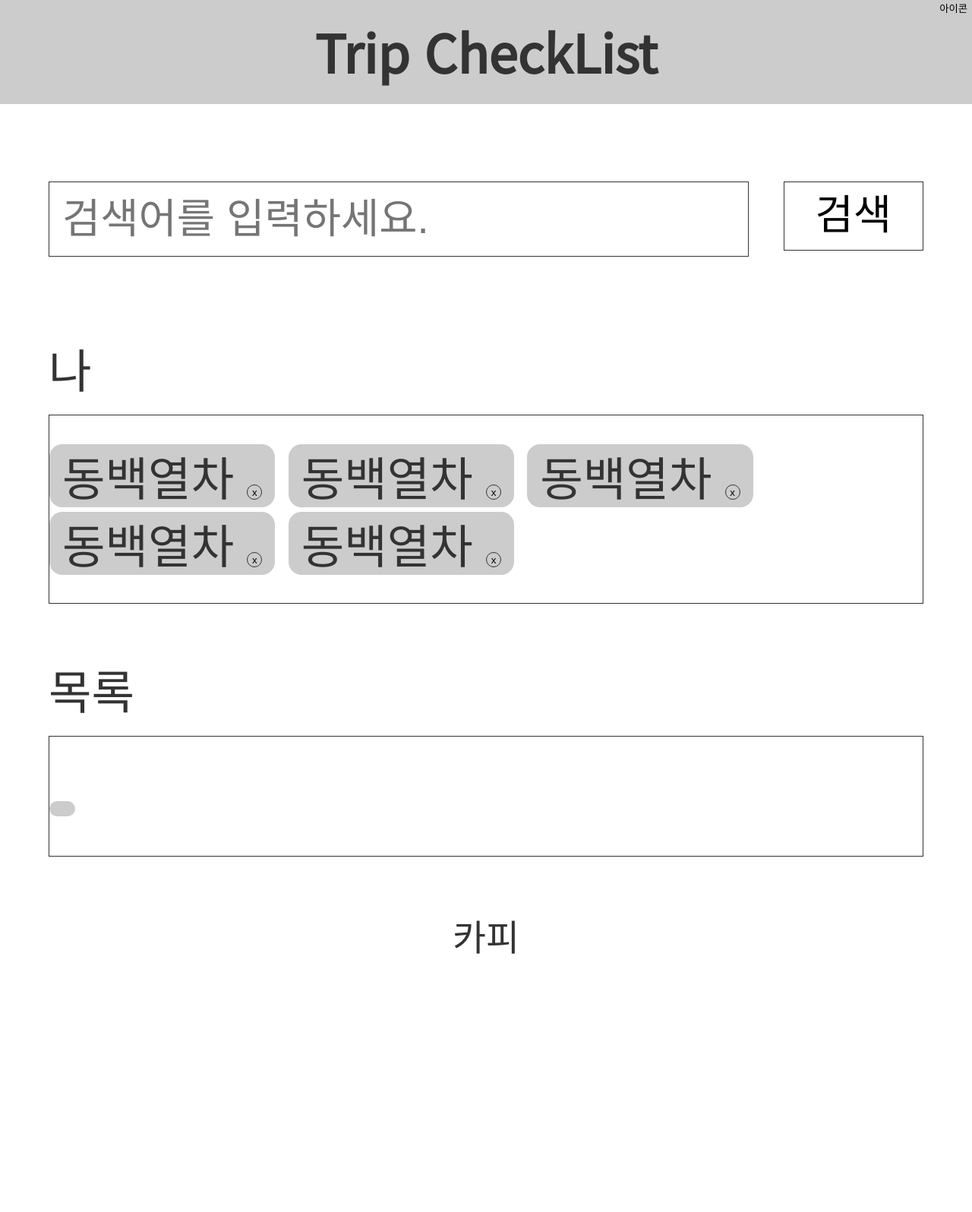
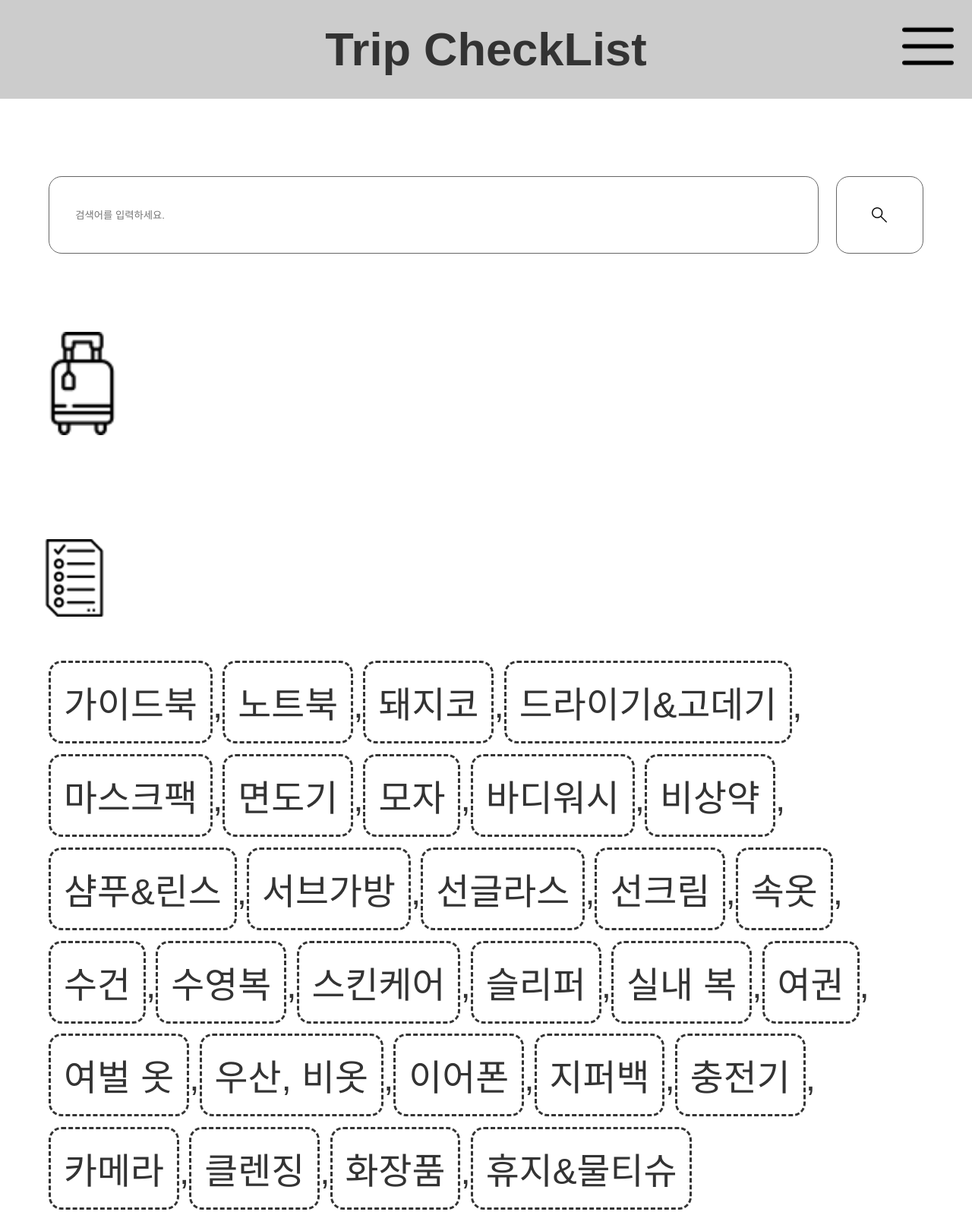
Before and after one commit to leeyoonseo/trip_checklist, a plain HTML site: page index.html in a window 1280 px wide. Shown: the top 1596 px of the page at 76% size. Before the commit the page ends 1266 px from the top, so only its background shows below. Drawn offline with Linux system fonts and the light colour scheme.

Commit message:
아이콘 추가, 파일 네이밍 수정, 스타일 수정, json수정, js 작업 중

```diff
--- /dev/null
+++ b/assest/css/common.scss
@@ -0,0 +1,169 @@
+@charset "utf-8";
+@import "_variables.scss";
+
+ul, ol, li { margin:0; padding:0; list-style:none; }
+button{ cursor:pointer; }
+
+.hidden{
+    position:absolute;
+    padding:0;
+    margin:-1px;
+    width:1px;
+    height:1px;
+    border:0;
+    clip:rect(0 0 0 0);
+    overflow:hidden;
+}
+
+body{
+    margin:0;
+    padding:0;
+    font-size:get-vw(14px);
+    color:#333;
+    font-family:sans-serif, 'Noto Sans KR';
+}
+
+header{
+    position:relative;
+    padding:get-vw(10px) 5%;
+    line-height:1;
+    text-align:center;
+    background-color:#ccc;
+}
+
+section{
+    margin:0 5%;
+}
+
+.app__title{
+    margin:0;
+    font-size:get-vw(18px);
+    color:#333;
+}
+
+.menu__button{
+    padding:0;
+    position:absolute;
+    top:get-vw(8px);
+    right:get-vw(7px);
+    width:get-vw(20px);
+    height:get-vw(20px);
+    border:none;
+    background:url(../img/icon_menu.png)no-repeat;
+    background-size:100% 100%;
+}
+
+
+.app__search{
+    margin:get-vw(30px) 0;
+}
+
+.app__search:after{
+    @extend %clearfix;
+}
+
+.search__input{
+    float:left;
+    padding:get-vw(5px) get-vw(10px);
+    width:88%;
+    height:get-vw(30px);
+    line-height:1;
+    border:1px solid #666;
+    border-radius:get-vw(5px);
+    box-sizing:border-box;
+    outline:none;
+}
+
+.search__button{
+    margin-left:2%;
+    float:left;
+    padding:get-vw(5px);
+    width:10%;
+    height:get-vw(30px);
+    line-height:1;
+    color:#666;
+    border:1px solid #666;
+    border-radius:get-vw(5px);
+    background:url(../img/icon_search.png)no-repeat;
+    background-size:20px 20px;
+    background-position:center;
+    box-sizing:border-box;
+    outline:none;
+}
+
+.list__wrap{
+    margin:get-vw(5px) 0;
+    padding:get-vw(10px) 0;
+}
+
+.app__mylist{
+
+}
+
+.mylist__icon{
+    position:relative;
+    left:-(get-vw(7px));
+    display:block;
+    width:get-vw(40px);
+    height:get-vw(40px);
+    background:url(../../assest/img/icon_baggage.png)no-repeat;
+    background-size:100% 100%;
+}
+
+.app__list{
+    margin-top:get-vw(15px);
+}
+
+.list__icon{
+    position:relative;
+    left:-(get-vw(5px));
+    display:block;
+    width:get-vw(30px);
+    height:get-vw(30px);
+    background:url(../../assest/img/icon_list.png)no-repeat;
+    background-size:100% 100%;
+}
+
+.list__items{
+    position:relative;
+    margin:get-vw(2px) 0;
+    display:inline-block;
+    padding:get-vw(5px);
+    border:get-vw(1px) dashed #333;
+    border-radius:get-vw(5px);
+
+    &:hover{
+        color:#fff;
+        background:#666;
+    }
+}
+
+.add__button{
+    position:absolute;
+    top:0;
+    lefT:0;
+    width:100%;
+    height:100%;
+    background:none;
+    border:none;
+    outline:none;
+}
+
+.close__button{
+    padding:0;
+    position:relative;
+    top:get-vw(3px);
+    width:get-vw(17px);
+    height:get-vw(17px);
+    background:url(../img/icon_close.png)no-repeat;
+    background-size:100% 100%;
+    border:none;
+    outline:none;
+}
+
+footer{
+    margin-top:get-vw(20px);
+    text-align:center;
+    font-size:get-vw(12px);
+    color:#666;
+}
--- a/assest/index.scss
+++ /dev/null
@@ -1,108 +0,0 @@
-@charset "utf-8";
-@import "_variables.scss";
-
-ul, ol, li { margin:0; padding:0; list-style:none; }
-button{ cursor:pointer; }
-.hidden{
-    position:absolute;
-    padding:0;
-    margin:-1px;
-    width:1px;
-    height:1px;
-    border:0;
-    clip:rect(0 0 0 0);
-    overflow:hidden;
-}
-
-body{
-    margin:0;
-    padding:0;
-    font-size:get-vw(18px);
-    color:#333;
-    font-family: 'Noto Sans KR', sans-serif;
-}
-
-header{
-    position:relative;
-    padding:get-vw(10px) 5%;
-    line-height:1;
-    text-align:center;
-    background-color:#ccc;
-}
-
-section{
-    margin:0 5%;
-}
-
-.app__title{
-    margin:0;
-    font-size:get-vw(20px);
-    color:#333;
-}
-
-.app__edit{
-    position:absolute;
-    top:0;
-    right:0;
-    border:none;
-    background:none;
-}
-
-
-.app__search{
-    margin:get-vw(30px) 0;
-}
-
-.app__search:after{
-    @extend %clearfix;
-}
-
-.search__input{
-    float:left;
-    padding:get-vw(5px);
-    width:80%;
-    font-size:get-vw(16px);
-    line-height:1;
-    border:1px solid #333;
-    box-sizing:border-box;
-}
-
-.search__button{
-    margin-left:4%;
-    float:left;
-    padding:get-vw(5px);
-    width:16%;
-    font-size:get-vw(16px);
-    line-height:1;
-    border:1px solid #333;
-    background:none;
-    box-sizing:border-box;
-}
-
-.list__wrap{
-    margin:get-vw(5px) 0 get-vw(20px) 0;
-    padding:get-vw(10px) 0;
-    border:1px solid #333;
-}
-
-.list__items{
-    display:inline-block;
-    padding:get-vw(3px) get-vw(5px);
-    line-height:1;
-    background:#ccc;
-    border-radius:get-vw(5px);
-}
-
-.close__button{
-    padding:0;
-    width:20px;
-    height:20px;
-    background:none;
-    border-radius:50%;
-    border:1px solid #333;
-}
-
-footer{
-    font-size:get-vw(14px);
-    text-align:center;
-}
--- /dev/null
+++ b/assest/js/index.js
@@ -0,0 +1,99 @@
+'use strict';
+
+var TripCheckList = (function(){
+    console.log('TripCheckList');
+
+    // [TODO]
+    // 1.starage에 저장
+    // 2.데이터가 있을 경우 사용
+    var _data = [{"id":"C01","checked":false,"name":"여벌 옷"},{"id":"C02","checked":false,"name":"실내 복"},{"id":"C03","checked":false,"name":"수영복"},{"id":"C04","checked":false,"name":"모자"},{"id":"C05","checked":false,"name":"슬리퍼"},{"id":"C06","checked":false,"name":"샴푸&린스"},{"id":"C07","checked":false,"name":"바디워시"},{"id":"C08","checked":false,"name":"클렌징"},{"id":"C09","checked":false,"name":"스킨케어"},{"id":"C010","checked":false,"name":"마스크팩"},{"id":"C011","checked":false,"name":"드라이기&고데기"},{"id":"C012","checked":false,"name":"수건"},{"id":"C013","checked":false,"name":"화장품"},{"id":"C014","checked":false,"name":"여권"},{"id":"C015","checked":false,"name":"휴지&물티슈"},{"id":"C016","checked":false,"name":"카메라"},{"id":"C017","checked":false,"name":"충전기"},{"id":"C018","checked":false,"name":"노트북"},{"id":"C019","checked":false,"name":"선글라스"},{"id":"C020","checked":false,"name":"선크림"},{"id":"C021","checked":false,"name":"우산, 비옷"},{"id":"C022","checked":false,"name":"이어폰"},{"id":"C023","checked":false,"name":"비상약"},{"id":"C024","checked":false,"name":"서브가방"},{"id":"C025","checked":false,"name":"지퍼백"},{"id":"C026","checked":false,"name":"속옷"},{"id":"C027","checked":false,"name":"면도기"},{"id":"C028","checked":false,"name":"가이드북"},{"id":"C029","checked":false,"name":"돼지코"}];
+    // var _data = [{"id":"C01","checked":false,"item":"여벌 옷"},{"id":"C02","checked":false,"item":"실내 복"},{"id":"C03","checked":false,"item":"수영복"},{"id":"C04","checked":false,"item":"모자"},{"id":"C05","checked":false,"item":"슬리퍼"},{"id":"C06","checked":false,"item":"샴푸&린스"},{"id":"C07","checked":false,"item":"바디워시"},{"id":"C08","checked":false,"item":"클렌징"},{"id":"C09","checked":false,"item":"스킨케어"},{"id":"C010","checked":false,"item":"마스크팩"},{"id":"C011","checked":false,"item":"드라이기&고데기"},{"id":"C012","checked":false,"item":"수건"},{"id":"C013","checked":false,"item":"화장품"},{"id":"C014","checked":false,"item":"여권"},{"id":"C015","checked":false,"item":"휴지&물티슈"},{"id":"C016","checked":false,"item":"카메라"},{"id":"C017","checked":false,"item":"충전기"},{"id":"C018","checked":false,"item":"노트북"},{"id":"C019","checked":false,"item":"선글라스"},{"id":"C020","checked":false,"item":"선크림"},{"id":"C021","checked":false,"item":"우산, 비옷"},{"id":"C022","checked":false,"item":"이어폰"},{"id":"C023","checked":false,"item":"비상약"},{"id":"C024","checked":false,"item":"서브가방"},{"id":"C025","checked":false,"item":"지퍼백"},{"id":"C026","checked":false,"item":"속옷"},{"id":"C027","checked":false,"item":"면도기"},{"id":"C028","checked":false,"item":"가이드북"},{"id":"C029","checked":false,"item":"돼지코"},];
+    _data = _data.sort(function(a, b){
+        return a.name < b.name ? -1 : a.name > b.name ? 1 : 0;
+
+        // [TODO]
+        // 내림차순, 오름차순 정렬 만들기
+        // return a.name > b.name ? -1 : a.name < b.name ? 1 : 0;
+    });
+
+    console.log(_data)
+
+    var init = function(){
+
+        // [TODO] 검색기능구현
+        var searchInput = document.querySelector('.search__input');
+        var myList = document.querySelector('.app__mylist .list__wrap');
+        var list = document.querySelector('.app__list .list__wrap');
+        var myListArr = [];
+        var listArr = [];
+
+        searchInput.focus();
+
+        // [TODO]
+        // 1.데이터 그리기
+
+        var myListIndex = 0;
+        var listIndex = 0;
+
+        for(var i = 0; i < _data.length; i++){
+            // 내꺼
+            if(_data[i].checked){
+                // console.log('true');
+                myListArr.push(createMyListHTML(_data[i]));
+
+            // 리스트
+            }else{
+                listArr.push(createListHTML(_data[i]));
+            }
+        }
+
+        // [TODO] 리스트들이 없을때, 있을때 안내
+        if(!myListArr.length){}else{
+            myList.innerHTML = myListArr;
+        }
+        if(!listArr.length){}else{
+            list.innerHTML = listArr;
+        }
+    };
+
+    // [TODO] id값은 랜덤으로
+
+    function createListHTML(data){
+        var id = '';
+        var item = '';
+
+        item += '<div class="list__items" data-id="' + id + '">';
+        item +=     data.name;
+
+        item +=     '<button class="add__button">';
+        item +=         '<span class="hidden">추가버튼</span>';
+        item +=     '</button>';
+
+        item += '</div>';
+
+        return item;
+    }
+
+
+    function createMyListHTML(data){
+        var id = data.id;
+        var item = '';
+
+        item += '<div class="list__items" data-id="' + id + '">';
+        item +=     '텍스트';
+        item +=     '<button class="close__button">';
+        item +=         '<span class="hidden">삭제버튼</span>';
+        item +=     '</button>';
+        item += '</div>';
+
+        return item;
+    }
+
+    return{
+        init
+    }
+})();
+
+TripCheckList.init();
+
+// 여기서 제어?
--- a/index.html
+++ b/index.html
@@ -6,7 +6,7 @@
     <title>trip checklist</title>
 
     <link rel="stylesheet" href="https://fonts.googleapis.com/css2?family=Noto+Sans+KR&display=swap">
-    <link rel="stylesheet" href="./assest/index.min.css">
+    <link rel="stylesheet" href="./assest/css/common.min.css">
 </head>
 <body>
     <header>
@@ -14,12 +14,7 @@
             Trip CheckList
         </h1>
         <div>
-            <button class="app__edit">
-                아이콘
-                <span class="hidden">
-                    아이콘
-                </span>
-            </button>
+            <button class="menu__button"><span class="hidden">메뉴</span></button>
         </div>
     </header>
 
@@ -27,82 +22,36 @@
         <div class="app__search">
             <label>
                 <input class="search__input" value="" placeholder="검색어를 입력하세요."/>
-                <button class="search__button">
-                    검색
-                    <span class="hidden">검색</span>
-                </button>
+                <button class="search__button"><span class="hidden">검색</span></button>
             </label>
         </div>
 
         <div class="app__mylist">
-            <div>
-                나
+            <span class="mylist__icon"><span class="hidden">내 아이콘</span></span>
+
+            <div class="list__wrap">
+                <!-- <div class="list__items">
+                    동백열차
+                    <button class="close__button"><span class="hidden">삭제</span></button>
+                </div> -->
             </div>
-
-            <ul class="list__wrap">
-                <li class="list__items">
-                    동백열차
-                    <button class="close__button">
-                        x
-                        <span class="hidden">
-                            삭제
-                        </span>
-                    </button>
-                </li>
-                <li class="list__items">
-                    동백열차
-                    <button class="close__button">
-                        x
-                        <span class="hidden">
-                            삭제
-                        </span>
-                    </button>
-                </li>
-                <li class="list__items">
-                    동백열차
-                    <button class="close__button">
-                        x
-                        <span class="hidden">
-                            삭제
-                        </span>
-                    </button>
-                </li>
-                <li class="list__items">
-                    동백열차
-                    <button class="close__button">
-                        x
-                        <span class="hidden">
-                            삭제
-                        </span>
-                    </button>
-                </li>
-                <li class="list__items">
-                    동백열차
-                    <button class="close__button">
-                        x
-                        <span class="hidden">
-                            삭제
-                        </span>
-                    </button>
-                </li>
-            </ul>
         </div>
 
         <div class="app__list">
-            <div>
-                목록
+            <span class="list__icon"><span class="hidden">목록 아이콘</span></span>
+
+            <div class="list__wrap">
+                <!-- <div class="list__items">
+                    동백열차
+                    <button class="add__button"></button>
+                </div> -->
             </div>
-
-            <ul class="list__wrap">
-                <li class="list__items">
-                </li>
-
-            </ul>
         </div>
     </section>
 
     <footer>
-        카피
+        okayoon.lee@gmail.com
     </footer>
+<script src="./assest/js/index.js"></script>
 </body>
 </html>
```
Also changed, not shown: assest/js/list.json (added, +147 -0 lines), assest/list.json (deleted, +0 -14 lines), assest/css/_variables.scss (renamed from assest/_variables.scss), assest/css/common.min.css (added), assest/img/icon_baggage.png (added), assest/img/icon_close.png (added), assest/img/icon_list.png (added), assest/img/icon_menu.png (added), assest/img/icon_search.png (added), assest/index.min.css (deleted), 2 other files.
